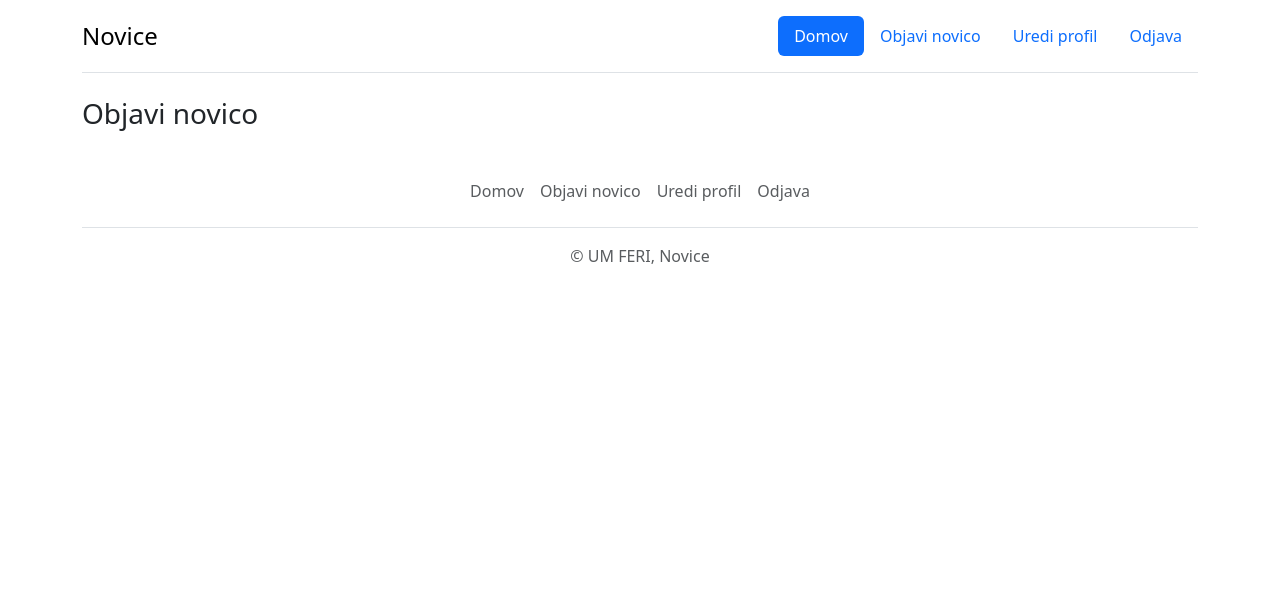
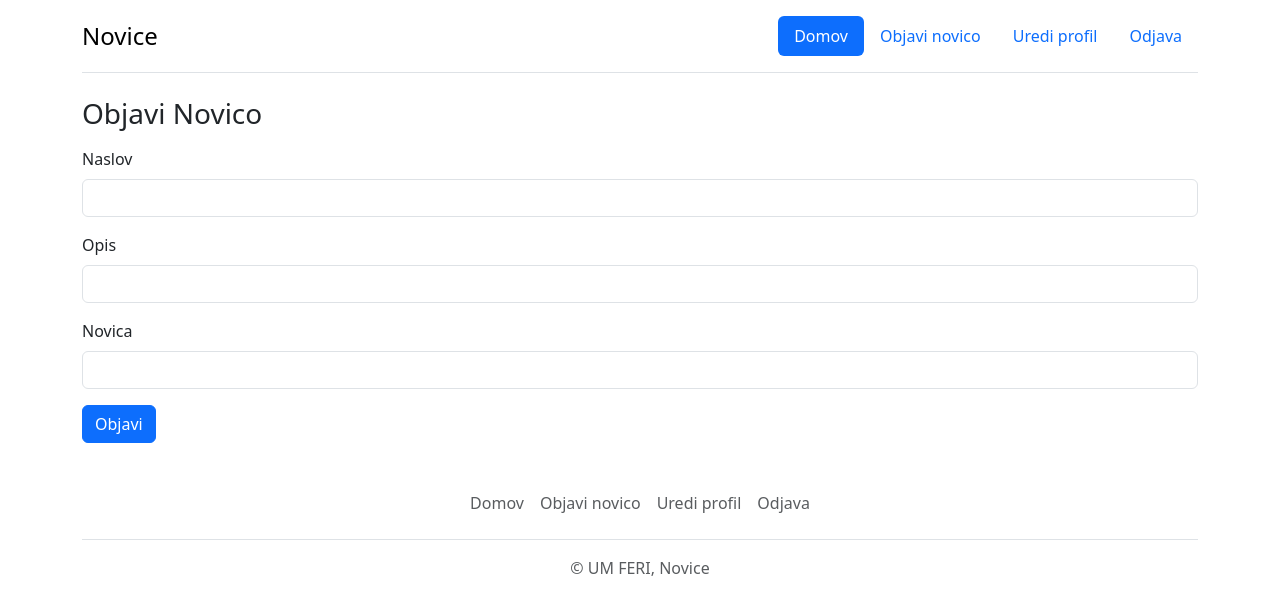
Before and after one commit to TineJereb/SA_Verzioniranje, a PHP site: page /articles/create in a window 1280 px wide. Shown: the top 615 px of the page. Run offline with PHP 8.4, Linux system fonts and the light colour scheme; the visitor is signed in with stand-in values (Sample User, id 1); a stand-in replaces the project's code that opens the database connection.

Commit message:
Prijavljenim uporabnikom omogočil, da objavijo novice.

```diff
--- a/sample_v1_2/controllers/articles_controller.php
+++ b/sample_v1_2/controllers/articles_controller.php
@@ -38,6 +38,29 @@ class articles_controller
     }
 
     public function create(){
+        $error = "";
+        if(isset($_GET["error"])){
+            switch($_GET["error"]){
+                case 1: $error = "Izpolnite vse podatke"; break;
+                default: $error = "Prišlo je do napake med objavi novice.";
+            }
+        }
         require_once('views/articles/create.php');
     }
+    public function store(){
+        //Preveri če so vsi podatki izpolnjeni
+        if(empty($_POST["title"]) || empty($_POST["abstract"]) || empty($_POST["text"])){
+            header("Location: /articles/create?error=1");
+        }
+
+        //Podatki so pravilno izpolnjeni, objavi novico
+        else if(Article::publish($_POST["title"], $_POST["abstract"], $_POST["text"], $_SESSION["USER_ID"])){
+            header("Location: /articles/create");
+        }
+        //Prišlo je do napake pri registraciji
+        else{
+            header("Location: /articles/create?error=2");
+        }
+        die();
+    }
 }
--- a/sample_v1_2/models/articles.php
+++ b/sample_v1_2/models/articles.php
@@ -55,4 +55,19 @@ class Article
         }
         return null;
     }
+    public static function publish($title,$abstract,$text,$id)
+    {
+        $db = Db::getInstance();
+        $title = mysqli_real_escape_string($db, $title);
+        $abstract = mysqli_real_escape_string($db, $abstract);
+        $text = mysqli_real_escape_string($db, $text);
+        $id = mysqli_real_escape_string($db, $id);
+        $query = "INSERT INTO articles (title, abstract, text, user_id) VALUES ('$title', '$abstract', '$text', '$id');";
+        if($db->query($query)){
+            return true;
+        }
+        else{
+            return false;
+        }
+    }
 }
--- a/sample_v1_2/views/articles/create.php
+++ b/sample_v1_2/views/articles/create.php
@@ -1,3 +1,19 @@
 <div class="container">
-    <h3>Objavi novico</h3>
+    <h3 class="mb-3">Objavi Novico</h3>
+    <form action="/articles/store" method="POST">
+        <div class="mb-3">
+            <label for="title" class="form-label">Naslov</label>
+            <input type="text" class="form-control" id="title" name="title" value="<?php echo isset($_POST["title"]) ? $_POST["title"]: ""; ?>">
+        </div>
+        <div class="mb-3">
+            <label for="abstract" class="form-label">Opis</label>
+            <input type="text" class="form-control" id="abstract" name="abstract" value="<?php echo isset($_POST["abstract"]) ? $_POST["abstract"]: ""; ?>">
+        </div>
+        <div class="mb-3">
+            <label for="text" class="form-label">Novica</label>
+            <input type="text" class="form-control" id="text" name="text" value="<?php echo isset($_POST["text"]) ? $_POST["text"]: ""; ?>">
+        </div>
+        <button type="submit" class="btn btn-primary" name="create">Objavi</button>
+        <label class="text-danger"><?php echo $error; ?></label>
+    </form>
 </div>
```
Also changed, not shown: 1 other file.
